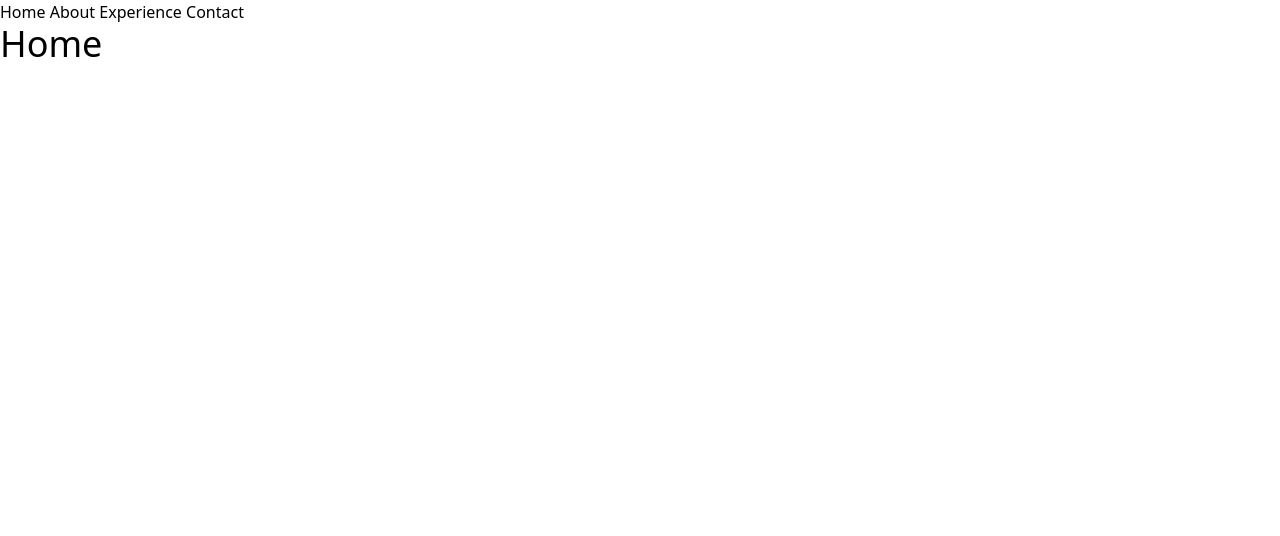
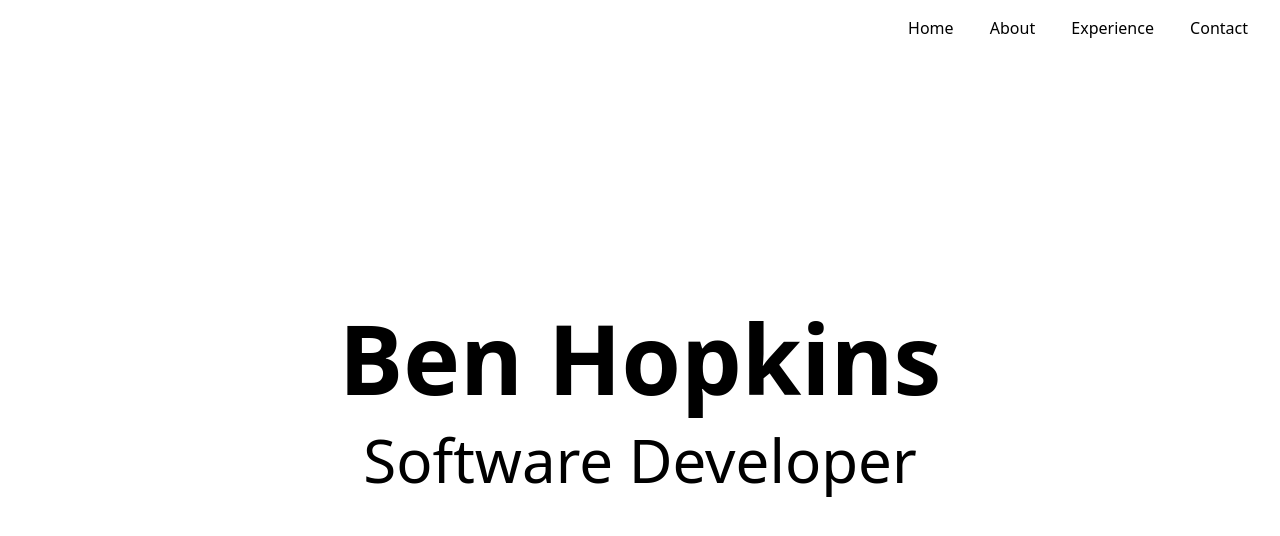
Before and after one commit to benhopkinstech/ben.hopkins.tech, a SvelteKit app: page / in a window 1280 px wide. Shown: the top 536 px of the page. Built offline with nearby package versions, Linux system fonts and the light colour scheme.

Commit message:
Added main page content and some basic styling

```diff
--- a/src/lib/components/Navigation.svelte
+++ b/src/lib/components/Navigation.svelte
@@ -1,4 +1,8 @@
-<a href="/">Home</a>
-<a href="/about">About</a>
-<a href="/experience">Experience</a>
-<a href="/contact">Contact</a>
+<header class="absolute flex w-screen justify-end">
+	<nav class="p-4">
+		<a href="/" class="p-4">Home</a>
+		<a href="/about" class="p-4">About</a>
+		<a href="/experience" class="p-4">Experience</a>
+		<a href="/contact" class="p-4">Contact</a>
+	</nav>
+</header>
--- a/src/routes/+page.svelte
+++ b/src/routes/+page.svelte
@@ -1 +1,9 @@
-<div class="text-4xl">Home</div>
+<svelte:head>
+	<title>Ben Hopkins</title>
+</svelte:head>
+
+<div class="h-screen flex flex-col items-center justify-center">
+	<div class="text-6xl sm:text-7xl lg:text-8xl font-bold">Ben Hopkins</div>
+	<br />
+	<div class="text-4xl sm:text-5xl lg:text-6xl">Software Developer</div>
+</div>
--- a/src/routes/about/+page.svelte
+++ b/src/routes/about/+page.svelte
@@ -1 +1,5 @@
+<svelte:head>
+	<title>Ben Hopkins | About</title>
+</svelte:head>
+
 <div class="text-4xl">About</div>
--- a/src/routes/contact/+page.svelte
+++ b/src/routes/contact/+page.svelte
@@ -1 +1,5 @@
+<svelte:head>
+	<title>Ben Hopkins | Contact</title>
+</svelte:head>
+
 <div class="text-4xl">Contact</div>
--- a/src/routes/experience/+page.svelte
+++ b/src/routes/experience/+page.svelte
@@ -1 +1,5 @@
+<svelte:head>
+	<title>Ben Hopkins | Experience</title>
+</svelte:head>
+
 <div class="text-4xl">Experience</div>
```
